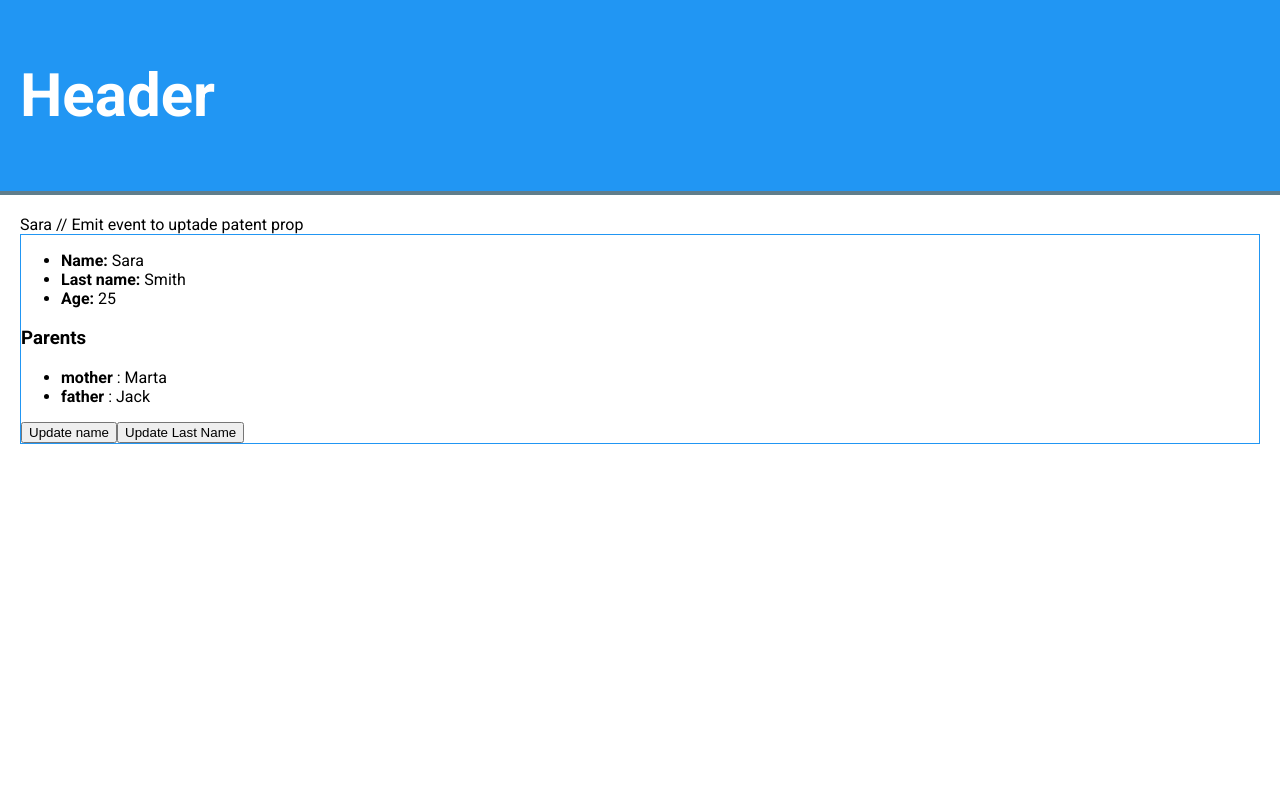
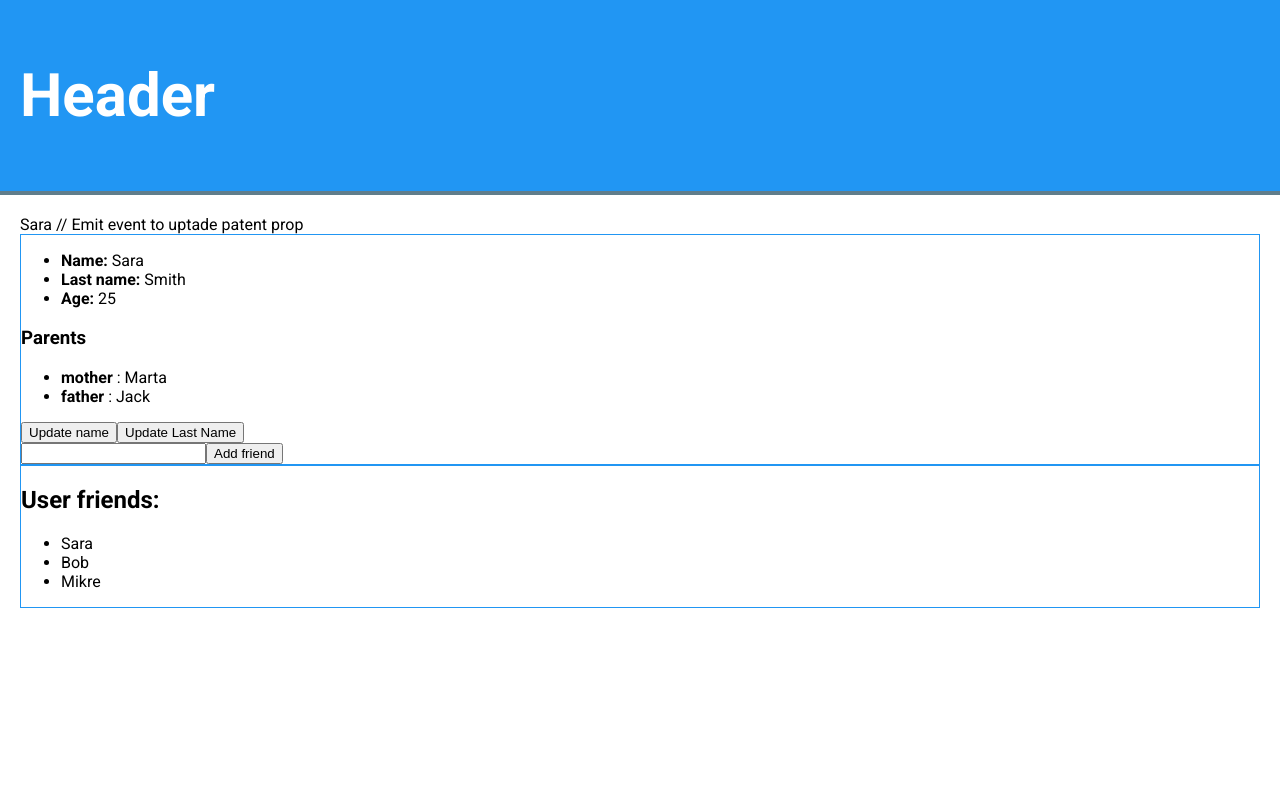
Before and after one commit to voloslg/vue_basics, a Vue app in the folder lesson28/intermetiate/: page / in a window 1280 px wide. Shown: the top 800 px of the page. Built offline with nearby package versions, Linux system fonts and the light colour scheme.

Commit message:
from chid to child+

```diff
--- a/lesson28/intermetiate/src/App.vue
+++ b/lesson28/intermetiate/src/App.vue
@@ -12,6 +12,7 @@
         :updateLastName="updateLastName"
         @userName="name = $event"
       />
+      <compFriends/>
     </div>
     <compFooter/>
   </div>
@@ -20,6 +21,7 @@
 <script>
 import compFooter from "./Components/Header_footer/Footer.vue";
 import compUserProfile from "./Components/User/UserProfile.vue";
+import compFriends from "./Components/User/Friends.vue";
 
 export default {
   data() {
@@ -40,7 +42,8 @@ export default {
   },
   components: {
     compFooter,
-    compUserProfile
+    compUserProfile,
+    compFriends
   }
 };
 </script>
--- a/lesson28/intermetiate/src/Components/User/Friends.vue
+++ b/lesson28/intermetiate/src/Components/User/Friends.vue
@@ -2,16 +2,24 @@
   <div class="user_friends">
     <h2>User friends:</h2>
     <ul>
+      <li v-for="(friend, index) in friends" :key="index">{{ friend}}</li>
     </ul>
   </div>
 </template>
 
 <script>
+import { bus } from "../../main.js";
+
 export default {
   data() {
     return {
       friends: ["Sara", "Bob", "Mikre"]
     };
+  },
+  created() {
+    bus.$on("addFriend", value => {
+      this.friends.push(value);
+    });
   }
 };
 </script>
--- a/lesson28/intermetiate/src/Components/User/UserProfile.vue
+++ b/lesson28/intermetiate/src/Components/User/UserProfile.vue
@@ -26,13 +26,22 @@
         </li>
       </ul>
       <button @click="updateName">Update name</button>
-      <button @click="updateLastName('Jordan')">Update Last Name</button>
+      <button @click="update=LastName('Jordan')">Update Last Name</button>
+      <div>
+        <input type="text" v-model="friendInput">
+        <button @click="addFriend">Add friend</button>
+      </div>
     </div>
   </div>
 </template>
 
 <script>
+import { bus } from "../../main.js";
+
 export default {
+  data() {
+    return { friendInput: "" };
+  },
   // Props as array
   // props: ["userName", "userLastName"],
   // Props as objects
@@ -48,6 +57,9 @@ export default {
       // Emit event to update parent prop
       this.$emit("userName", "Frank Sinatra");
       // return (this.userName = "Bob");
+    },
+    addFriend() {
+      bus.$emit("addFriend", this.friendInput);
     }
   }
 };
--- a/lesson28/intermetiate/src/main.js
+++ b/lesson28/intermetiate/src/main.js
@@ -6,6 +6,8 @@ import Header from "./Components/Header_footer/Header.vue";
 Vue.component("app-header", Header);
 // Include components by global
 
+export const bus = new Vue();
+
 new Vue({
   el: "#app",
   render: h => h(App)
```
